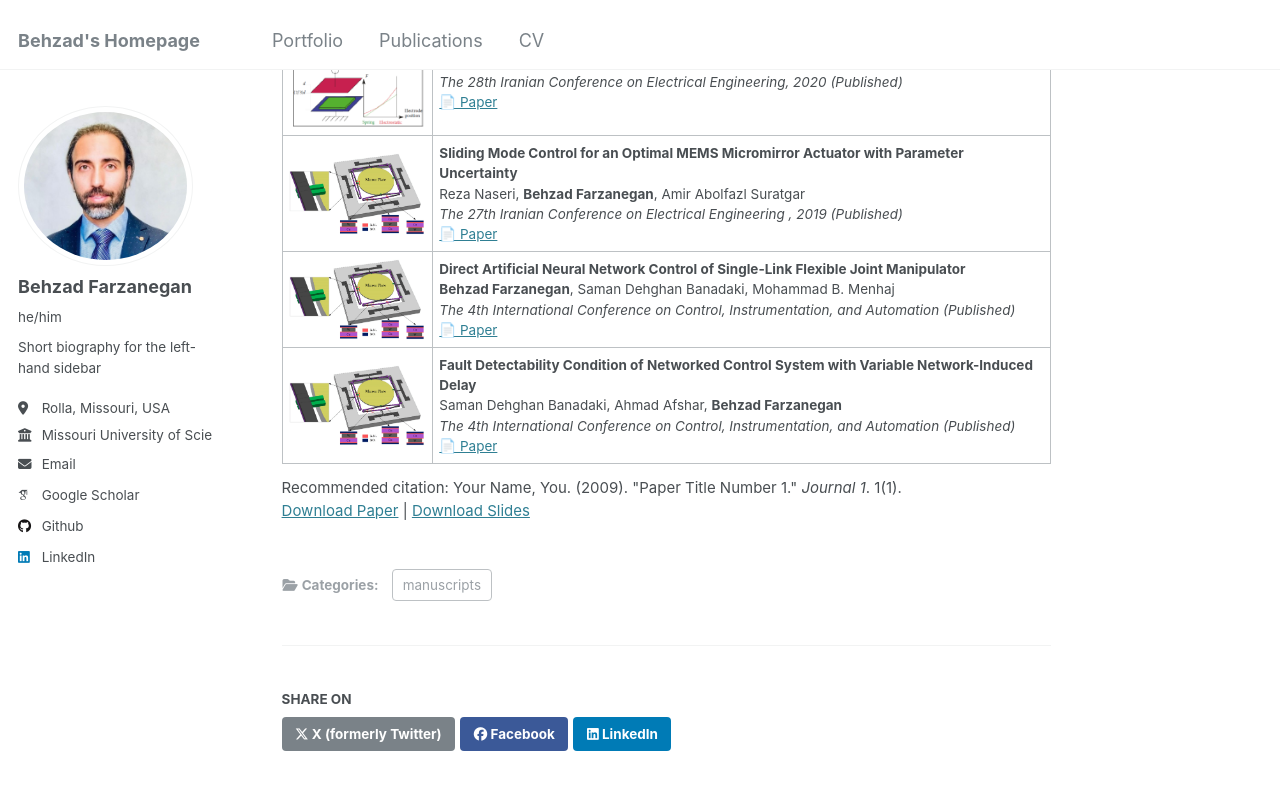
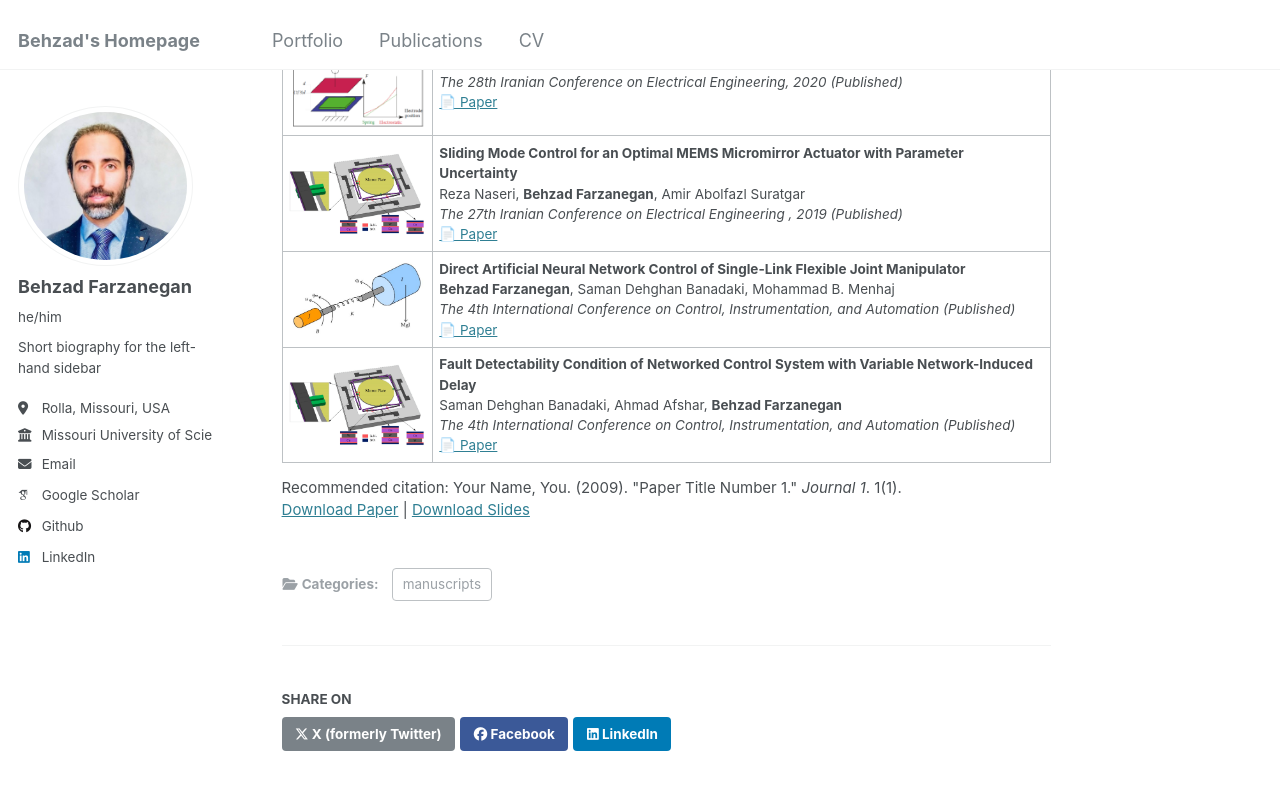
Before and after one commit to behzadfarzanegan/behzadfarzanegan.github.io, a Jekyll site: the page built from _publications/publications.md, in a window 1280 px wide and 900 px high, scrolled down 2447 px. Shown: the top 790 px of the window. Built offline with Jekyll 4.4.1, drawn with Linux system fonts in a browser that asks for light colours; some web fonts are replaced.

Commit message:
Update publications.md

```diff
--- a/_publications/publications.md
+++ b/_publications/publications.md
@@ -324,7 +324,7 @@ citation: 'Your Name, You. (2009). &quot;Paper Title Number 1.&quot; <i>Journal
 
 <tr>
 <td width="150">
-    <img src="/images/mirror.png" width="150">
+    <img src="/images/flexible.png" width="150">
 </td>
 <td>
     <strong>Direct Artificial Neural Network Control of Single-Link Flexible Joint Manipulator </strong>
```
